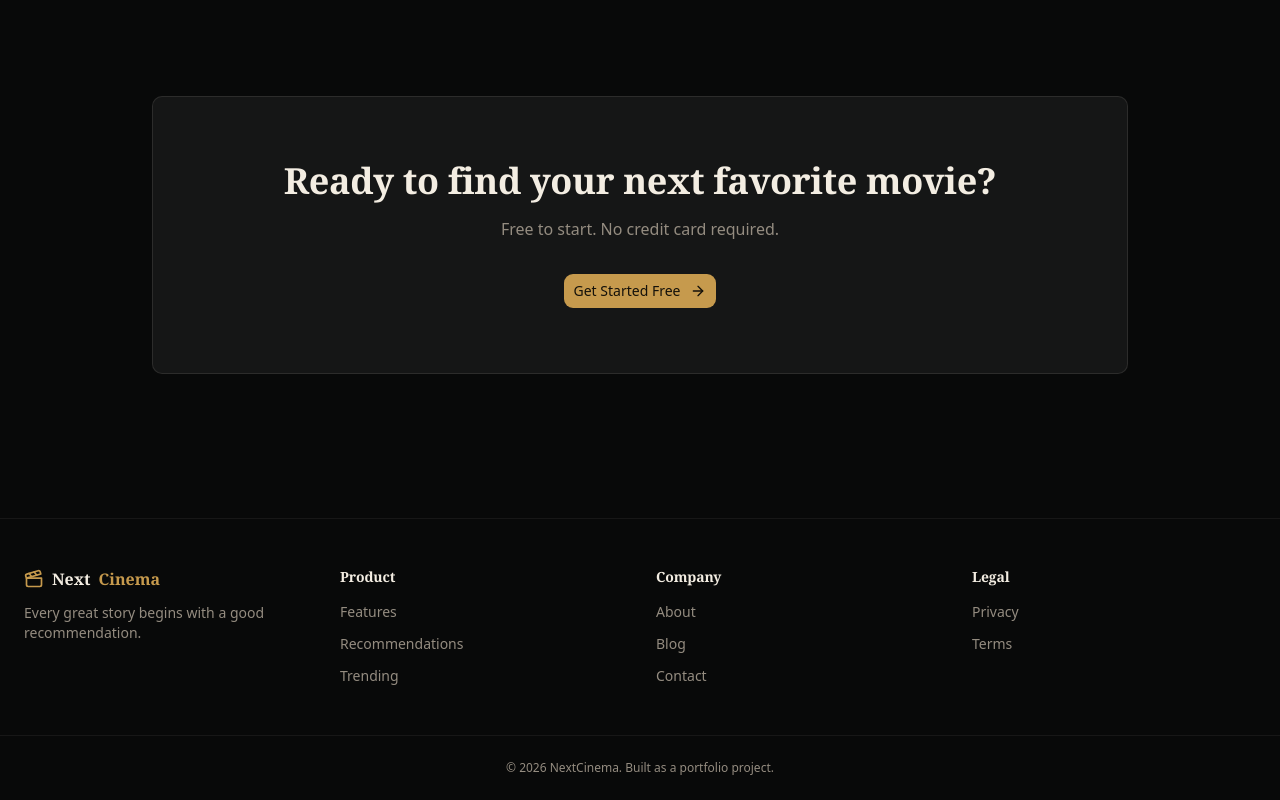
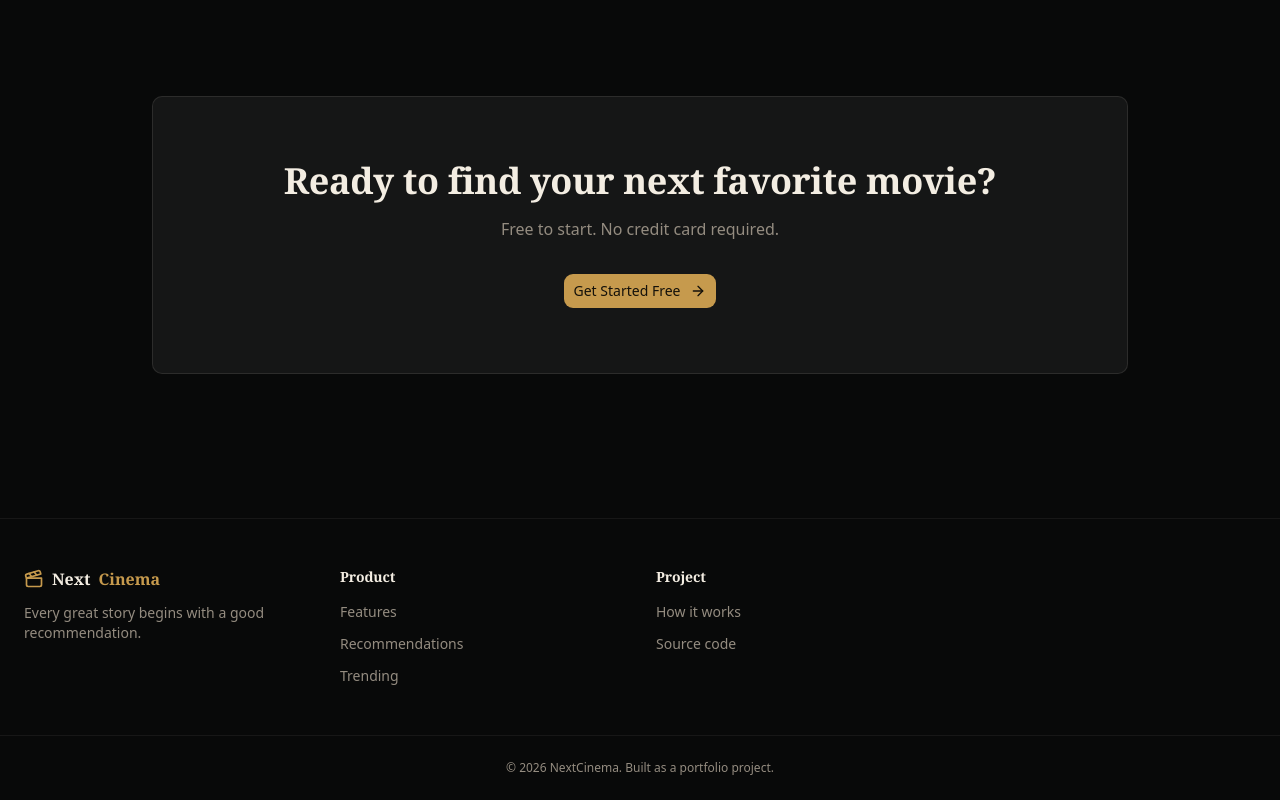
Before and after one commit to manideep311/NextCinema, a Next.js app: page / in a window 1280 px wide. Shown: the part 3158-3958 px from the top of the page. Built offline with nearby package versions, Linux system fonts and the light colour scheme; no server answers; a web font is replaced by a local one.

Commit message:
Replace placeholder footer links with real ones
The Company and Legal columns linked About, Blog, Contact, Privacy and
Terms to "#" because none of those pages exist. They are replaced by a
Project column linking to the How it works section and the source code.

```diff
--- a/components/layout/footer.tsx
+++ b/components/layout/footer.tsx
@@ -1,22 +1,15 @@
 import { Logo } from "@/components/ui/logo";
 
-// Product links point at real routes. Company/Legal pages don't exist in
-// this portfolio project, so those entries are intentionally left as
-// placeholders rather than linking to invented pages.
+// Every link points at something that exists — no placeholder pages.
 const FOOTER_LINKS: Record<string, { label: string; href: string }[]> = {
   Product: [
     { label: "Features", href: "/#features" },
     { label: "Recommendations", href: "/dashboard/recommendations" },
     { label: "Trending", href: "/dashboard/trending" },
   ],
-  Company: [
-    { label: "About", href: "#" },
-    { label: "Blog", href: "#" },
-    { label: "Contact", href: "#" },
-  ],
-  Legal: [
-    { label: "Privacy", href: "#" },
-    { label: "Terms", href: "#" },
+  Project: [
+    { label: "How it works", href: "/#how-it-works" },
+    { label: "Source code", href: "https://github.com/manideep311/NextCinema" },
   ],
 };
 
```
